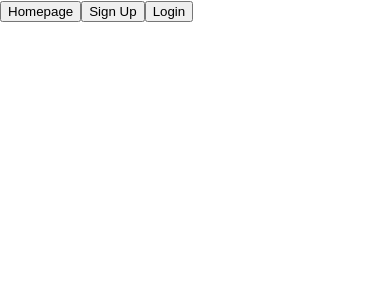
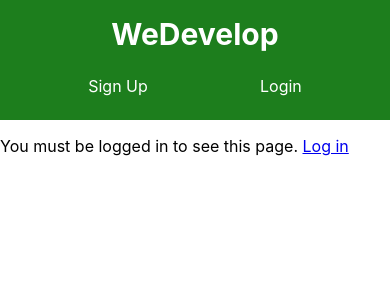
Before and after one commit to AliAlhattab/Capstone-client, a React (Create React App) app: page /profile in a window 390 px wide. Shown: the top 300 px of the page. Built offline with nearby package versions, Linux system fonts and the light colour scheme.

Commit message:
responsive nav bar

```diff
--- a/src/App.js
+++ b/src/App.js
@@ -4,6 +4,7 @@ import {BrowserRouter, Switch, Route} from 'react-router-dom';
 import Nav from './components/Nav/Nav';
 import Homepage from './pages/Homepage';
 import LoginPage from './pages/LoginPage';
+import ProfilePage from './pages/ProfilePage';
 
 function App() {
   return (
@@ -13,6 +14,7 @@ function App() {
         <Route path='/' exact component={Homepage}/>
         <Route path='/signup' component={SignupPage}/>
         <Route path='/login' component={LoginPage}/>
+        <Route path='/profile' component={ProfilePage}/>
       </Switch>
     </BrowserRouter>
   );
--- a/src/components/Login/Login.js
+++ b/src/components/Login/Login.js
@@ -1,83 +1,84 @@
 import { Component } from "react";
 import "./Login.scss";
-import axios from 'axios'
+import axios from "axios";
 import { NavLink, Redirect } from "react-router-dom";
 
 class Login extends Component {
-
   state = {
-        username: '',
-        password: '',
+    username: "",
+    password: "",
     usernameError: false,
     passwordError: false,
     success: false,
-        error: ''
-    }
+    error: "",
+  };
 
   changeHandler = (e) => {
     this.setState({
-            [e.target.name]: e.target.value
-        })
-    }
+      [e.target.name]: e.target.value,
+    });
+  };
 
   login = (e) => {
     e.preventDefault();
 
-      if(!this.state.username){
-        this.setState({usernameError: true})
+    if (!this.state.username) {
+      this.setState({ usernameError: true });
     }
 
-    if(!this.state.password){
-        this.setState({passwordError: true})
-    }
-    else {
+    if (!this.state.password) {
+      this.setState({ passwordError: true });
+    } else {
       axios
-        .post('http://localhost:8080/auth/login',{
+        .post("http://localhost:8080/auth/login", {
           username: this.state.username,
-          password: this.state.password
+          password: this.state.password,
         })
         .then((response) => {
-          this.setState({ success: true, error: ''});
-          e.target.reset();
+          sessionStorage.setItem("token", response.data.token);
+          this.setState({ success: true, error: "" });
         })
         .catch((err) => {
           this.setState({ success: false, error: err.response.data });
         });
     }
-    }
-
+  };
 
   render() {
     return (
       <section className="login">
         <h1 className="login__title">Login</h1>
         <form className="login__form" onSubmit={this.login}>
-
           <label className="login__label">Username</label>
-          <input className="login__input"
+          <input
+            className="login__input"
             onChange={this.changeHandler}
-          id='username'
+            id="username"
             name="username"
-          type='text'
+            type="text"
             placeholder="Username"
-
           />
 
           <label className="login__label">Password</label>
-          <input className="login__input"
+          <input
+            className="login__input"
             onChange={this.changeHandler}
-          id='password'
+            id="password"
             name="password"
-          type='password'
+            type="password"
             placeholder="Password"
           />
 
           <button className="login__button">Login</button>
 
-          {this.state.error && <div className="login__message">{this.state.error}</div>}
+          {this.state.error && (
+            <div className="login__message">{this.state.error}</div>
+          )}
           {this.state.success && <Redirect to="/" />}
         </form>
-        <p>Need an account? <NavLink to="/signup">Sign up</NavLink></p>
+        <p>
+          Need an account? <NavLink to="/signup">Sign up</NavLink>
+        </p>
       </section>
     );
   }
--- a/src/components/Nav/Nav.js
+++ b/src/components/Nav/Nav.js
@@ -4,11 +4,13 @@ import { NavLink } from 'react-router-dom'
 
 function Nav() {
   return (
-    <div>
-        <NavLink to="/"><button>Homepage</button></NavLink>
-        <NavLink to="/signup"><button>Sign Up</button></NavLink>
-        <NavLink to="/login"><button>Login</button></NavLink>
-    </div>
+    <nav className='nav'>
+       <NavLink className='nav__links' to="/"><h1 className='nav__title'>WeDevelop</h1></NavLink>
+      <ul className='nav__list'>
+      <NavLink className='nav__links' to="/signup"><li className='nav__options'>Sign Up</li></NavLink>
+      <NavLink className='nav__links' to="/login"><li className='nav__options'>Login</li></NavLink>
+      </ul>
+    </nav>
   )
 }
 
--- a/src/components/Nav/Nav.scss
+++ b/src/components/Nav/Nav.scss
@@ -0,0 +1,65 @@
+@use '../../styles/partials/variables' as *;
+@use '../../styles/partials/mixins' as *;
+@use '../../styles/partials/fonts' as *;
+
+.nav{
+    background-color: $primary-background;
+    padding-bottom: 1rem;
+
+    @include tablet{
+        display: flex;
+        justify-content: space-between;
+    }
+
+    &__title{
+        display: flex;
+        justify-content:center;
+        margin: 0;
+        color: white;
+        padding-top: 1rem;
+        font-size: 30px;
+
+        @include tablet{
+            margin-left: 2rem;
+        }
+
+        @include desktop{
+            margin-left: 5rem;
+
+        }
+
+    }
+
+    &__list{
+        list-style: none;
+        display: flex;
+        justify-content: space-evenly;
+        padding: 0;
+        margin-bottom: 0;
+
+        @include tablet{
+            margin-right: 1rem;
+        }
+
+        @include desktop{
+            margin-right: 3rem;
+        }
+
+    }
+
+    &__options{
+        color: white;
+        padding: 0.5rem 1.5rem;
+        border-radius: 1.25rem;
+
+        &:hover{
+            background-color: $primary-hover;
+        }
+
+
+    }
+
+    &__links{
+        text-decoration: none;
+    }
+}
--- /dev/null
+++ b/src/components/Profile/Profile.js
@@ -0,0 +1,74 @@
+import { Component } from "react";
+import axios from 'axios';
+import { NavLink } from 'react-router-dom';
+
+class Profile extends Component {
+
+state = {
+    user: null,
+    failedAuth: false
+}
+
+componentDidMount(){
+    const token = sessionStorage.getItem('token');
+
+    if(!token) {
+        this.setState({failedAuth: true});
+        return;
+    }
+
+    axios
+        .get('http://localhost:8080/auth/profile', {
+            headers: {
+                Authorization: 'Bearer ' + token
+            }
+        })
+        .then((response) => {
+            this.setState({
+                user: response.data
+            });
+        })
+        .catch(() => {
+            this.setState({
+                failedAuth: true
+            });
+        })
+}
+
+  render() {
+    if (this.state.failedAuth) {
+        return (
+            <div className="profile">
+                    <p>You must be logged in to see this page. <NavLink to="/login">Log in</NavLink></p>
+                </div>
+        )
+    }
+
+    if (!this.state.user) {
+        return (
+            <div className="profile">
+                <p>Loading...</p>
+            </div>
+        )
+    }
+
+    const { first_name, last_name, username, password} = this.state.user;
+
+
+    return (
+        <main className="profile">
+            <h1 className="profile__title">Profile</h1>
+            <p>
+                Welcome back, {first_name} {last_name}! 👋
+            </p>
+            <h2>My Profile</h2>
+            <p>Username: {username}</p>
+            <p>Email: </p>
+            <p>Phone: </p>
+
+        </main>
+    );
+  }
+}
+
+export default Profile;
--- /dev/null
+++ b/src/pages/ProfilePage.js
@@ -0,0 +1,10 @@
+import React from 'react'
+import Profile from '../components/Profile/Profile'
+
+function ProfilePage() {
+  return (
+    <Profile/>
+  )
+}
+
+export default ProfilePage
--- a/src/styles/partials/_mixins.scss
+++ b/src/styles/partials/_mixins.scss
@@ -0,0 +1,13 @@
+@use './variables' as *;
+
+@mixin tablet {
+    @media screen and (min-width: $tablet-breakpoint){
+        @content;
+    }
+}
+
+@mixin desktop {
+    @media screen and (min-width: $desktop-breakpoint){
+        @content;
+    }
+}
--- a/src/styles/partials/_variables.scss
+++ b/src/styles/partials/_variables.scss
@@ -0,0 +1,5 @@
+$tablet-breakpoint: 768px;
+$desktop-breakpoint: 1280px;
+
+$primary-background: #1d7e1d;
+$primary-hover: #1a5e1a;
```
Also changed, not shown: src/components/Profile/Profile.scss (added). Lines whose indentation alone changed are shown as unchanged.
